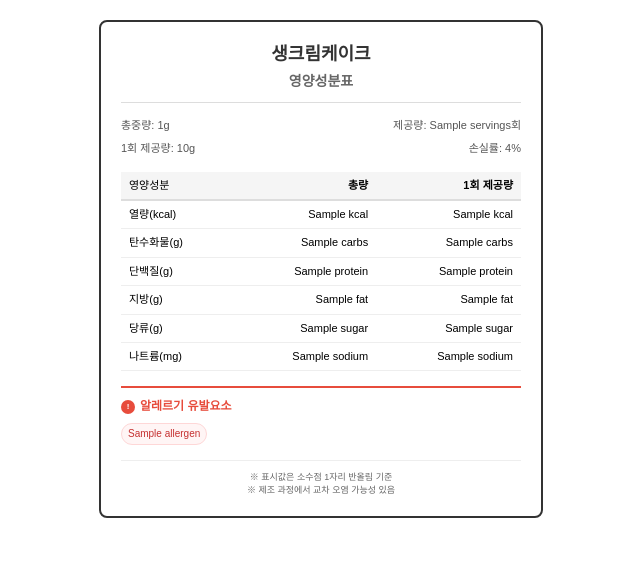
After one commit to vnme1/BakeCalc, a Django app: template nutrition/templates/nutrition/label_pdf.html in a window 1280 px wide. The commit adds this page. Shown: the top 567 px of the page, without its empty margins (319-959 px from the left). Run offline with Django 5.2, Linux system fonts and the light colour scheme; data comes from the database, SQL or seed files in the repository; both versions use the stored data as it was after the commit; the template is opened without the code that fills it: values that come from a table or form of the project are taken from there, most other values are stand-ins (such as "Sample title", 1, 10 or a date in 2020).

Commit message:
CSS 추가 및 UI수정

```diff
--- a/nutrition/models.py
+++ b/nutrition/models.py
@@ -1,3 +1,4 @@
+# nutrition/models.py (help_text 위치 수정)
 from django.db import models
 
 class Ingredient(models.Model):
@@ -10,11 +11,29 @@ class Ingredient(models.Model):
     fat_per100g     = models.DecimalField(max_digits=8, decimal_places=2, default=0)
     sugar_per100g   = models.DecimalField(max_digits=8, decimal_places=2, default=0)
     sodium_per100g  = models.DecimalField(max_digits=8, decimal_places=2, default=0)
-    # 선택: 밀도(g/mL). 없으면 mL 입력 불가 처리/경고
     density_g_per_ml = models.DecimalField(max_digits=6, decimal_places=3, null=True, blank=True)
+
+    # 알레르기 정보 필드들
+    contains_milk = models.BooleanField(default=False, verbose_name='유제품')
+    contains_egg = models.BooleanField(default=False, verbose_name='계란')
+    contains_gluten = models.BooleanField(default=False, verbose_name='글루텐')
+    contains_nuts = models.BooleanField(default=False, verbose_name='견과류')
+    contains_soy = models.BooleanField(default=False, verbose_name='대두')
+    contains_shellfish = models.BooleanField(default=False, verbose_name='갑각류')
 
     class Meta:
         unique_together = [('brand', 'name')]
+
+    def get_allergens(self):
+        """알레르기 유발요소 목록 반환"""
+        allergens = []
+        if self.contains_milk: allergens.append('유제품')
+        if self.contains_egg: allergens.append('계란')
+        if self.contains_gluten: allergens.append('글루텐')
+        if self.contains_nuts: allergens.append('견과류')
+        if self.contains_soy: allergens.append('대두')
+        if self.contains_shellfish: allergens.append('갑각류')
+        return allergens
 
     def __str__(self):
         return f"{self.brand} {self.name}".strip()
@@ -45,16 +64,22 @@ class Recipe(models.Model):
     category = models.CharField(max_length=32, choices=Category.choices, blank=True)
     servings = models.PositiveIntegerField(default=1)
     notes = models.TextField(blank=True)
-    # ▼ 추가: 1조각(1회 제공) 중량을 직접 지정하고 싶을 때 사용 (선택)
     piece_weight_g = models.DecimalField(max_digits=8, decimal_places=1, null=True, blank=True)
-    yield_rate = models.DecimalField(max_digits=5, decimal_places=2, default=100,
-        help_text="굽고 식힌 뒤 남는 비율(%) — 예: 92")
-    # 실측 기반 자동계산(선택)
+
+    # help_text 제거하여 위치 문제 해결
+    yield_rate = models.DecimalField(max_digits=5, decimal_places=2, default=100)
+
     pre_bake_weight_g = models.DecimalField(max_digits=8, decimal_places=1, null=True, blank=True)
     post_bake_weight_g = models.DecimalField(max_digits=8, decimal_places=1, null=True, blank=True)
 
+    def get_allergens(self):
+        """레시피에 포함된 모든 알레르기 유발요소 반환"""
+        allergens = set()
+        for item in self.items.select_related('ingredient').all():
+            allergens.update(item.ingredient.get_allergens())
+        return sorted(allergens)
+
     def clean(self):
-        # 실측값이 둘 다 있으면 yield_rate 자동 산출
         if self.pre_bake_weight_g and self.post_bake_weight_g and float(self.pre_bake_weight_g) > 0:
             self.yield_rate = (float(self.post_bake_weight_g) / float(self.pre_bake_weight_g)) * 100
 
@@ -64,7 +89,7 @@ class Recipe(models.Model):
 class RecipeItem(models.Model):
     recipe = models.ForeignKey(Recipe, on_delete=models.CASCADE, related_name='items')
     ingredient = models.ForeignKey(Ingredient, on_delete=models.PROTECT)
-    amount_g = models.DecimalField(max_digits=9, decimal_places=2)  # 사용량(그램)
+    amount_g = models.DecimalField(max_digits=9, decimal_places=2)
     amount_ml = models.DecimalField(max_digits=9, decimal_places=2, null=True, blank=True)
 
     def __str__(self):
--- /dev/null
+++ b/nutrition/templates/nutrition/label_pdf.html
@@ -0,0 +1,231 @@
+<!doctype html>
+<html lang="ko">
+<head>
+  <meta charset="utf-8"/>
+  <title>{{ recipe.title }} - 영양성분표 PDF</title>
+  <style>
+    body {
+      font-family: "Noto Sans KR", "Apple SD Gothic Neo", sans-serif;
+      margin: 0;
+      padding: 20px;
+      font-size: 12px;
+      line-height: 1.4;
+    }
+
+    .label {
+      border: 2px solid #333;
+      border-radius: 8px;
+      padding: 20px;
+      max-width: 400px;
+      margin: 0 auto 30px;
+      background: white;
+    }
+
+    .header {
+      text-align: center;
+      border-bottom: 1px solid #ddd;
+      padding-bottom: 10px;
+      margin-bottom: 15px;
+    }
+
+    .title {
+      font-size: 18px;
+      font-weight: bold;
+      margin: 0 0 5px;
+      color: #333;
+    }
+
+    .subtitle {
+      font-size: 14px;
+      font-weight: 600;
+      color: #666;
+      margin: 0;
+    }
+
+    .info-row {
+      display: flex;
+      justify-content: space-between;
+      margin: 8px 0;
+      font-size: 11px;
+      color: #555;
+    }
+
+    .nutrition-table {
+      width: 100%;
+      border-collapse: collapse;
+      margin: 15px 0;
+    }
+
+    .nutrition-table th,
+    .nutrition-table td {
+      padding: 6px 8px;
+      text-align: right;
+      border-bottom: 1px solid #eee;
+      font-size: 11px;
+    }
+
+    .nutrition-table th:first-child,
+    .nutrition-table td:first-child {
+      text-align: left;
+      font-weight: 500;
+    }
+
+    .nutrition-table thead th {
+      background-color: #f5f5f5;
+      font-weight: 600;
+      border-bottom: 2px solid #ddd;
+    }
+
+    .allergen-section {
+      border-top: 2px solid #e74c3c;
+      padding-top: 10px;
+      margin-top: 15px;
+    }
+
+    .allergen-title {
+      font-weight: 600;
+      color: #e74c3c;
+      font-size: 12px;
+      margin-bottom: 8px;
+      display: flex;
+      align-items: center;
+      gap: 5px;
+    }
+
+    .allergen-icon {
+      width: 14px;
+      height: 14px;
+      background-color: #e74c3c;
+      border-radius: 50%;
+      color: white;
+      display: flex;
+      align-items: center;
+      justify-content: center;
+      font-size: 8px;
+      font-weight: bold;
+    }
+
+    .allergen-list {
+      display: flex;
+      flex-wrap: wrap;
+      gap: 4px;
+    }
+
+    .allergen-tag {
+      background-color: #fff5f5;
+      border: 1px solid #fed7d7;
+      color: #c53030;
+      padding: 3px 6px;
+      border-radius: 12px;
+      font-size: 10px;
+      font-weight: 500;
+    }
+
+    .no-allergens {
+      color: #48bb78;
+      font-style: italic;
+      font-size: 11px;
+    }
+
+    .footer {
+      margin-top: 15px;
+      padding-top: 10px;
+      border-top: 1px solid #eee;
+      font-size: 9px;
+      color: #666;
+      text-align: center;
+    }
+
+    /* 프린트를 위한 스타일 */
+    @media print {
+      body { margin: 0; }
+      .label {
+        border: 2px solid #000;
+        box-shadow: none;
+        break-inside: avoid;
+      }
+    }
+  </style>
+</head>
+<body>
+  <!-- 메인 라벨 -->
+  <div class="label">
+    <div class="header">
+      <h1 class="title">{{ recipe.title }}</h1>
+      <p class="subtitle">영양성분표</p>
+    </div>
+
+    <div class="info-row">
+      <span>총중량: {{ result.total_weight_g }}g</span>
+      <span>제공량: {{ result.servings }}회</span>
+    </div>
+    <div class="info-row">
+      <span>1회 제공량: {{ result.piece_weight_g|floatformat:0 }}g</span>
+      <span>손실률: {{ result.yield_rate|floatformat:0 }}%</span>
+    </div>
+
+    <table class="nutrition-table">
+      <thead>
+        <tr>
+          <th>영양성분</th>
+          <th>총량</th>
+          <th>1회 제공량</th>
+        </tr>
+      </thead>
+      <tbody>
+        <tr>
+          <td>열량(kcal)</td>
+          <td>{{ result.totals.kcal }}</td>
+          <td>{{ result.per_serving.kcal }}</td>
+        </tr>
+        <tr>
+          <td>탄수화물(g)</td>
+          <td>{{ result.totals.carbs }}</td>
+          <td>{{ result.per_serving.carbs }}</td>
+        </tr>
+        <tr>
+          <td>단백질(g)</td>
+          <td>{{ result.totals.protein }}</td>
+          <td>{{ result.per_serving.protein }}</td>
+        </tr>
+        <tr>
+          <td>지방(g)</td>
+          <td>{{ result.totals.fat }}</td>
+          <td>{{ result.per_serving.fat }}</td>
+        </tr>
+        <tr>
+          <td>당류(g)</td>
+          <td>{{ result.totals.sugar }}</td>
+          <td>{{ result.per_serving.sugar }}</td>
+        </tr>
+        <tr>
+          <td>나트륨(mg)</td>
+          <td>{{ result.totals.sodium }}</td>
+          <td>{{ result.per_serving.sodium }}</td>
+        </tr>
+      </tbody>
+    </table>
+
+    <div class="allergen-section">
+      <div class="allergen-title">
+        <span class="allergen-icon">!</span>
+        알레르기 유발요소
+      </div>
+      {% if allergens %}
+        <div class="allergen-list">
+          {% for allergen in allergens %}
+            <span class="allergen-tag">{{ allergen }}</span>
+          {% endfor %}
+        </div>
+      {% else %}
+        <div class="no-allergens">알레르기 유발요소 없음</div>
+      {% endif %}
+    </div>
+
+    <div class="footer">
+      ※ 표시값은 소수점 1자리 반올림 기준<br>
+      ※ 제조 과정에서 교차 오염 가능성 있음
+    </div>
+  </div>
+</body>
+</html>
--- a/nutrition/urls_html.py
+++ b/nutrition/urls_html.py
@@ -1,6 +1,8 @@
+# nutrition/urls_html.py (PDF 다운로드 URL 추가)
 from django.urls import path
-from .views import recipe_label
+from .views import recipe_label, recipe_label_pdf
 
 urlpatterns = [
     path('recipes/<int:recipe_id>/label', recipe_label, name='recipe_label'),
+    path('recipes/<int:recipe_id>/label.pdf', recipe_label_pdf, name='recipe_label_pdf'),
 ]
--- a/requirements.txt
+++ b/requirements.txt
@@ -3,3 +3,4 @@ djangorestframework==3.15.2
 dj-database-url==2.2.0
 python-dotenv==1.0.1
 psycopg2-binary==2.9.9
+reportlab==4.2.2
```
Also changed, not shown: nutrition/admin.py (+63 -7 lines), nutrition/serializers.py (+11 -1 lines), nutrition/services/pdf.py (added, +174 -0 lines), nutrition/templates/nutrition/label.html (+83 -2 lines), nutrition/views.py (+33 -5 lines), db.sqlite3, nutrition/migrations/0006_add_allergen_fields.py (added), 1 other file.
